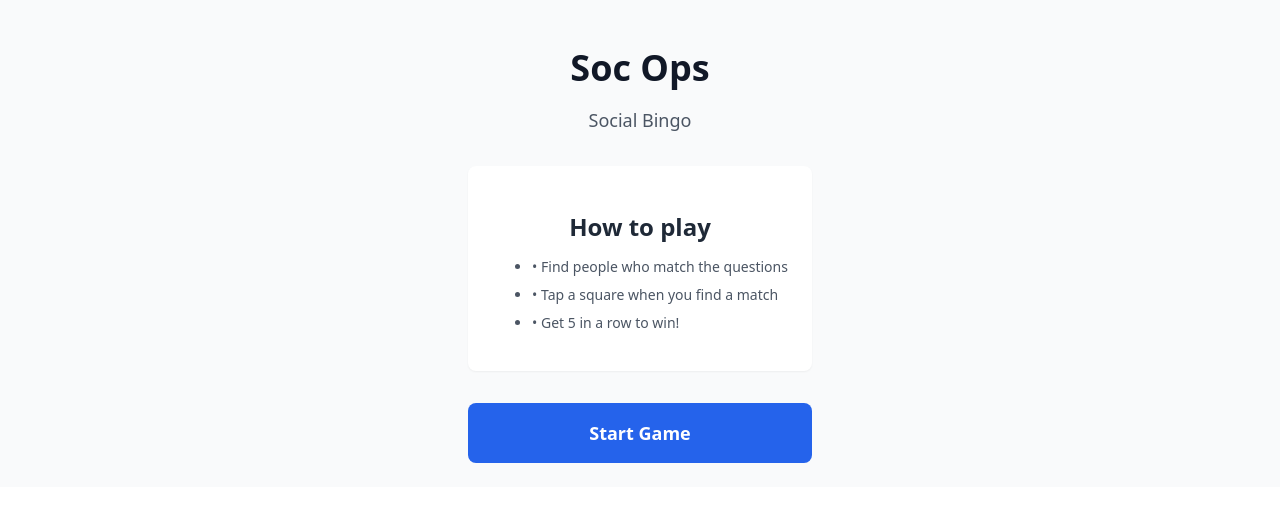
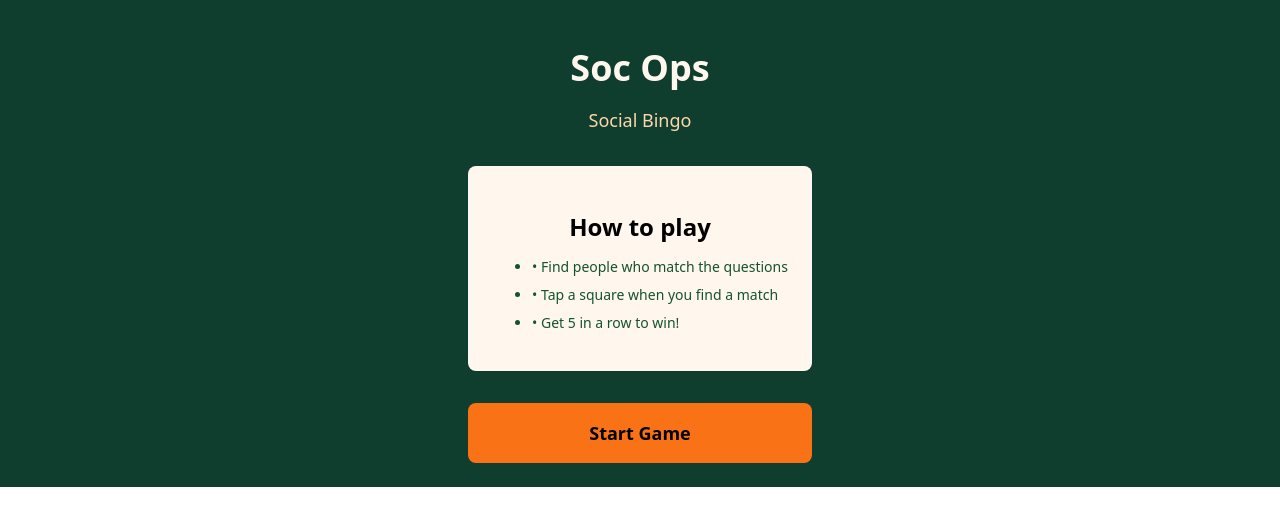
Before and after one commit to alfa-yohannis/workshop-copilot, a FastAPI app: page / in a window 1280 px wide. Shown: the top 526 px of the page. Run offline with FastAPI, Linux system fonts and the light colour scheme.

Commit message:
Add Copilot workspace instructions and enhance UI with new color scheme
- Introduced copilot-instructions.md for development guidelines.
- Updated app.css with new color utilities and modified existing styles.
- Changed theme color in base.html for better visual consistency.
- Enhanced bingo_board.html and bingo_modal.html with updated styles and colors.
- Updated game_screen.html and start_screen.html for improved UI elements.
- Modified pyproject.toml to include additional linting rules.

```diff
--- a/app/static/css/app.css
+++ b/app/static/css/app.css
@@ -53,13 +53,27 @@ body {
 .bg-white { background-color: #ffffff; }
 .bg-gray-50 { background-color: #f9fafb; }
 .bg-gray-100 { background-color: #f3f4f6; }
-.bg-amber-100 { background-color: #fef3c7; }
-.bg-amber-200 { background-color: #fde68a; }
-.bg-accent { background-color: #2563eb; }
-.bg-marked { background-color: #dcfce7; }
+.bg-orange-50 { background-color: #fff7ed; }
+.bg-orange-100 { background-color: #ffedd5; }
+.bg-orange-200 { background-color: #fed7aa; }
+.bg-orange-500 { background-color: #f97316; }
+.bg-orange-600 { background-color: #ea580c; }
+.bg-red-500 { background-color: #ef4444; }
+.bg-dark-green-900 { background-color: #0f3d2e; }
+.bg-dark-green-800 { background-color: #144236; }
+.bg-dark-green-700 { background-color: #1d4d3c; }
+.bg-accent { background-color: #f97316; }
+.bg-marked { background-color: #fed7aa; }
 .bg-black\/50 { background-color: rgba(0, 0, 0, 0.5); }
 
-.text-white { color: #ffffff; }
+..text-white { color: #ffffff; }
+.text-orange-50 { color: #fff7ed; }
+.text-orange-100 { color: #ffedd5; }
+.text-orange-200 { color: #fed7aa; }
+.text-orange-300 { color: #fdba74; }
+.text-orange-900 { color: #7c2d12; }
+.text-dark-green-50 { color: #ecfdf5; }
+.text-dark-green-700 { color: #14532d; }
 .text-gray-500 { color: #6b7280; }
 .text-gray-600 { color: #4b5563; }
 .text-gray-700 { color: #374151; }
@@ -88,8 +102,12 @@ body {
 .border-b { border-bottom-width: 1px; }
 .border-gray-200 { border-color: #e5e7eb; }
 .border-gray-300 { border-color: #d1d5db; }
-.border-amber-400 { border-color: #fbbf24; }
-.border-marked-border { border-color: #22c55e; }
+.border-orange-200 { border-color: #fed7aa; }
+.border-orange-300 { border-color: #fdba74; }
+.border-orange-400 { border-color: #fb923c; }
+.border-red-500 { border-color: #ef4444; }
+.border-dark-green-600 { border-color: #14532d; }
+.border-marked-border { border-color: #14532d; }
 
 .rounded { border-radius: 0.25rem; }
 .rounded-lg { border-radius: 0.5rem; }
--- a/app/templates/base.html
+++ b/app/templates/base.html
@@ -3,7 +3,7 @@
 <head>
 <meta charset="utf-8">
     <meta name="viewport" content="width=device-width, initial-scale=1.0, maximum-scale=1.0, user-scalable=no">
-    <meta name="theme-color" content="#2563eb">
+    <meta name="theme-color" content="#0f3d2e">
     <meta name="description" content="Social Bingo - Find people who match the questions!">
     <title>Soc Ops - Social Bingo</title>
     <link rel="stylesheet" href="/static/css/app.css">
--- a/app/templates/components/start_screen.html
+++ b/app/templates/components/start_screen.html
@@ -1,12 +1,12 @@
 <div id="game-container">
-<div class="flex flex-col items-center justify-center min-h-full p-6 bg-gray-50">
+<div class="flex flex-col items-center justify-center min-h-full p-6 bg-dark-green-900">
     <div class="text-center max-w-sm">
-        <h1 class="text-4xl font-bold text-gray-900 mb-2">Soc Ops</h1>
-        <p class="text-lg text-gray-600 mb-8">Social Bingo</p>
+        <h1 class="text-4xl font-bold text-orange-50 mb-2">Soc Ops</h1>
+        <p class="text-lg text-orange-200 mb-8">Social Bingo</p>
 
-        <div class="bg-white rounded-lg p-6 shadow-sm border border-gray-200 mb-8">
-            <h2 class="font-semibold text-gray-800 mb-3">How to play</h2>
-            <ul class="text-left text-gray-600 text-sm space-y-2">
+        <div class="bg-orange-50 rounded-lg p-6 shadow-sm border border-orange-200 mb-8">
+            <h2 class="font-semibold text-dark-green-900 mb-3">How to play</h2>
+            <ul class="text-left text-dark-green-700 text-sm space-y-2">
                 <li>• Find people who match the questions</li>
                 <li>• Tap a square when you find a match</li>
                 <li>• Get 5 in a row to win!</li>
@@ -17,7 +17,7 @@
             hx-post="/start"
             hx-target="#game-container"
             hx-swap="outerHTML"
-            class="w-full bg-accent text-white font-semibold py-4 px-8 rounded-lg text-lg active:bg-accent-light transition-colors">
+            class="w-full bg-orange-500 text-white font-semibold py-4 px-8 rounded-lg text-lg active:bg-orange-600 transition-colors">
             Start Game
         </button>
     </div>
--- a/pyproject.toml
+++ b/pyproject.toml
@@ -26,7 +26,7 @@ target-version = "py313"
 line-length = 88
 
 [tool.ruff.lint]
-select = ["E", "F", "I", "N", "W"]
+select = ["E", "F", "I", "N", "W", "ARG", "UP"]
 
 [tool.pytest.ini_options]
 testpaths = ["tests"]
```
Also changed, not shown: app/templates/components/bingo_board.html (+6 -6 lines), app/templates/components/bingo_modal.html (+4 -4 lines), app/templates/components/game_screen.html (+6 -6 lines), .github/copilot-instructions.md (added).
